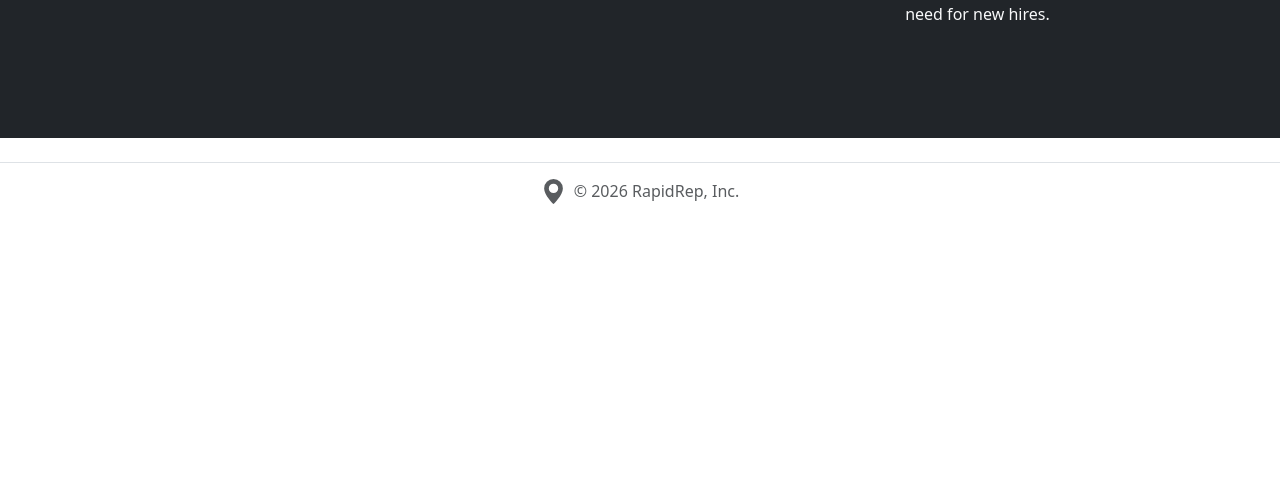
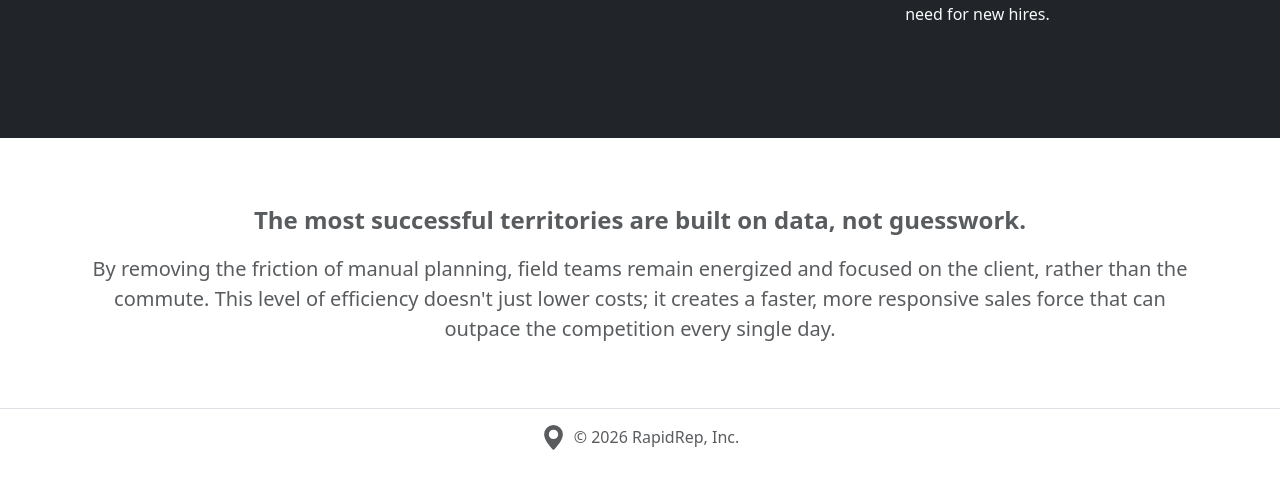
Before and after one commit to dpt-hub/CS50_final_project, a Flask app: page / in a window 1280 px wide. Shown: the part 1135-1625 px from the top of the page. Before the commit the page ends 1339 px from the top, so only its background shows below. Run offline with Flask 3, Linux system fonts and the light colour scheme.

Commit message:
Added paragraph after benefits section (landing_page.html)

```diff
--- a/app/templates/home/landing_page.html
+++ b/app/templates/home/landing_page.html
@@ -61,5 +61,9 @@
                 </div>
             </div>
         </div>
+        <div class="p-3 pb-md-4 mx-auto text-center container mt-5">
+            <p class="fs-4 text-body-secondary"><strong>The most successful territories are built on data, not guesswork.</strong></p>
+            <p class="fs-5 text-body-secondary">By removing the friction of manual planning, field teams remain energized and focused on the client, rather than the commute. This level of efficiency doesn't just lower costs; it creates a faster, more responsive sales force that can outpace the competition every single day.</p>
+        </div>
     </main>
 {% endblock %}
```
